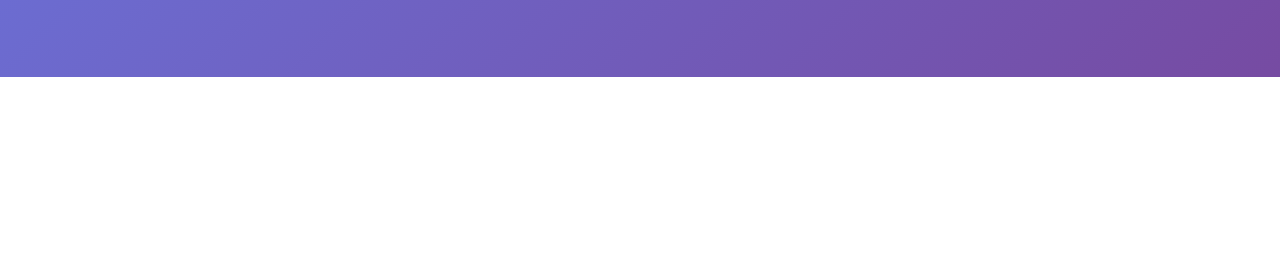
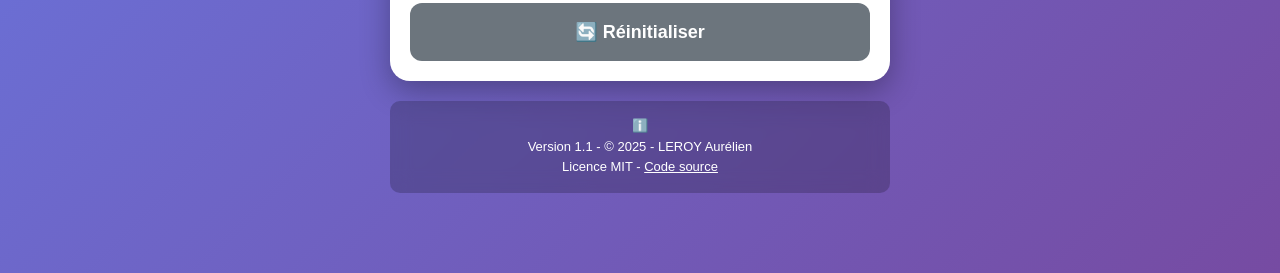
Before and after one commit to AwReel-Ink/LAPPHetra, a plain HTML site: page index.html in a window 1280 px wide. Shown: the part 729-1002 px from the top of the page. Before the commit the page ends 806 px from the top, so only its background shows below. Drawn offline with Linux system fonts and the light colour scheme.

Commit message:
v1.1index.html

```diff
--- a/index.html
+++ b/index.html
@@ -336,7 +336,7 @@ SOFTWARE.
 <div class="footer-info">
     <div class="footer-info-emoji">ℹ️</div>
     <div class="footer-version">
-        Version 2.5 - © 2025 - LEROY Aurélien
+        Version 1.1 - © 2025 - LEROY Aurélien
     </div>
     <div class="footer-license">
         Licence MIT -
@@ -519,7 +519,6 @@ SOFTWARE.
 
         // Initialiser avec une première période
         ajouterPeriode();
-        }
     </script>
 </body>
 </html>
```
